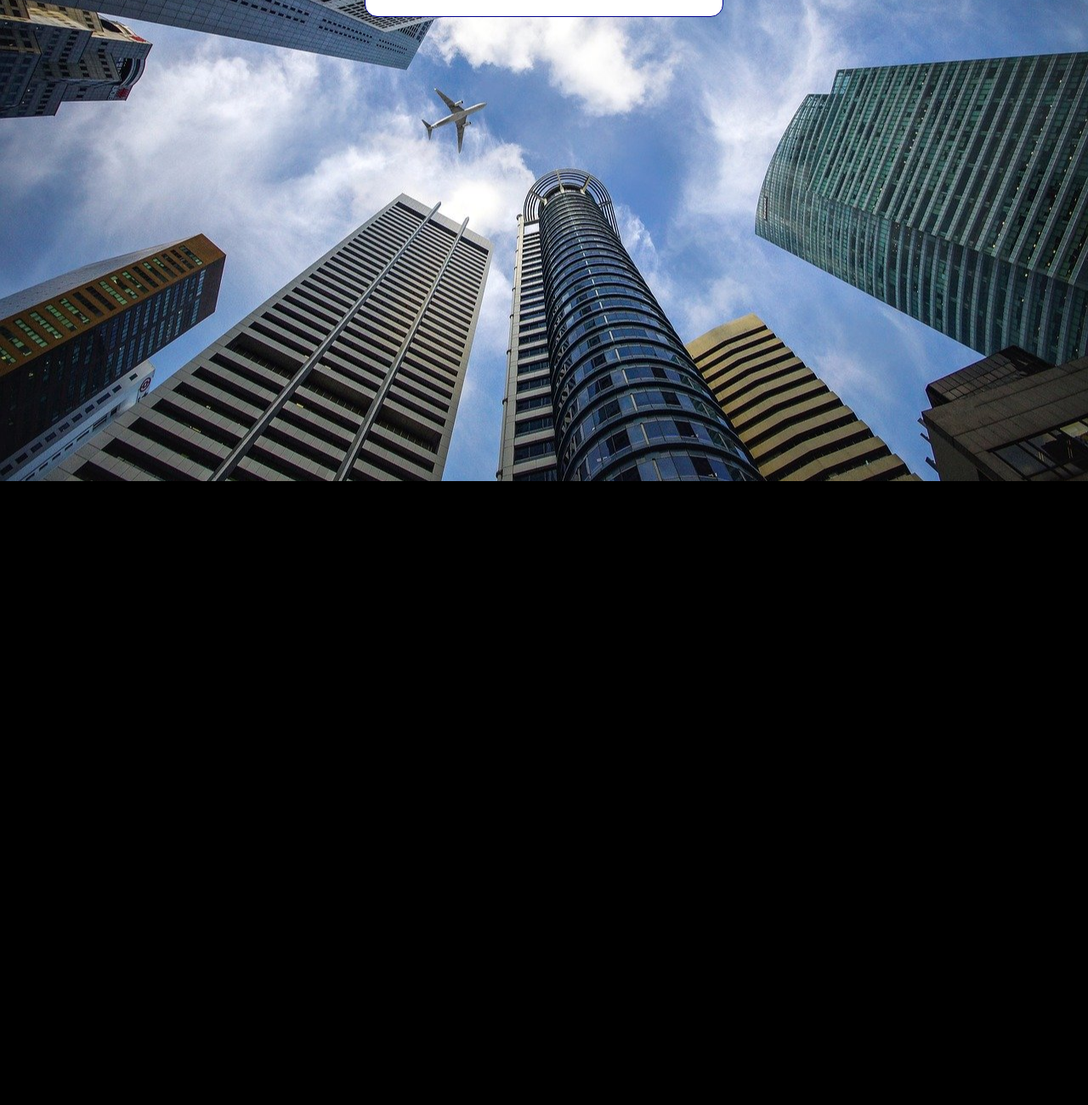
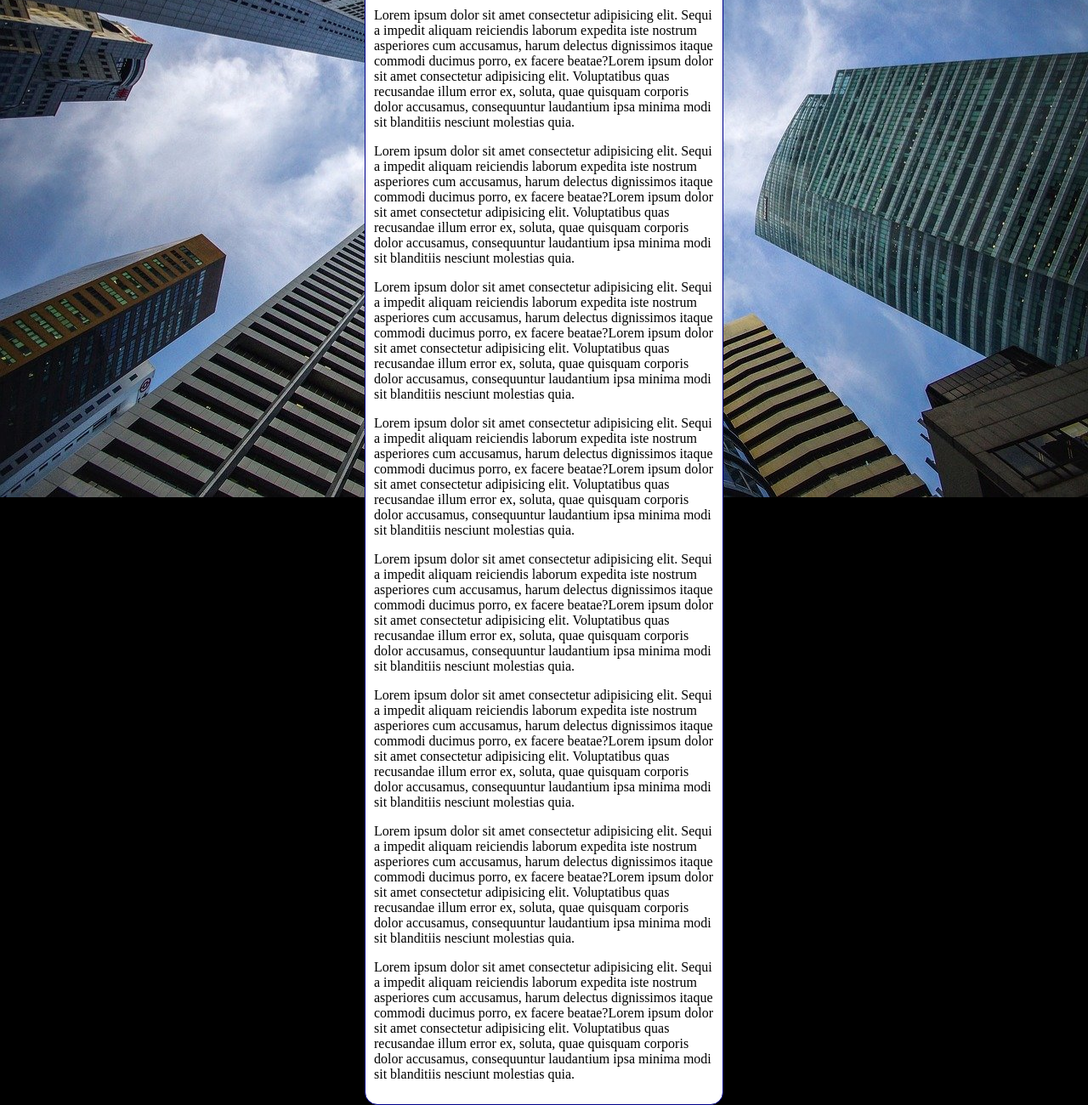
Before and after one commit to Gabruek9/HTML-CSS, a plain HTML site: page Exercicios/ex022/fundo006.html in a window 1280 px wide. Shown: the part 250-1550 px from the top of the page at 85% size. Before the commit the page ends 816 px from the top, so only its background shows below. Drawn offline with Linux system fonts and the light colour scheme.

Commit message:
Update fundo006.html

```diff
--- a/Exercicios/ex022/fundo006.html
+++ b/Exercicios/ex022/fundo006.html
@@ -27,6 +27,13 @@
     <main>
         <h1>teste de imagem de fundo</h1>
         <p>Lorem ipsum dolor sit amet consectetur adipisicing elit. Sequi a impedit aliquam reiciendis laborum expedita iste nostrum asperiores cum accusamus, harum delectus dignissimos itaque commodi ducimus porro, ex facere beatae?Lorem ipsum dolor sit amet consectetur adipisicing elit. Voluptatibus quas recusandae illum error ex, soluta, quae quisquam corporis dolor accusamus, consequuntur laudantium ipsa minima modi sit blanditiis nesciunt molestias quia.</p>
+        <p>Lorem ipsum dolor sit amet consectetur adipisicing elit. Sequi a impedit aliquam reiciendis laborum expedita iste nostrum asperiores cum accusamus, harum delectus dignissimos itaque commodi ducimus porro, ex facere beatae?Lorem ipsum dolor sit amet consectetur adipisicing elit. Voluptatibus quas recusandae illum error ex, soluta, quae quisquam corporis dolor accusamus, consequuntur laudantium ipsa minima modi sit blanditiis nesciunt molestias quia.</p>
+        <p>Lorem ipsum dolor sit amet consectetur adipisicing elit. Sequi a impedit aliquam reiciendis laborum expedita iste nostrum asperiores cum accusamus, harum delectus dignissimos itaque commodi ducimus porro, ex facere beatae?Lorem ipsum dolor sit amet consectetur adipisicing elit. Voluptatibus quas recusandae illum error ex, soluta, quae quisquam corporis dolor accusamus, consequuntur laudantium ipsa minima modi sit blanditiis nesciunt molestias quia.</p>
+        <p>Lorem ipsum dolor sit amet consectetur adipisicing elit. Sequi a impedit aliquam reiciendis laborum expedita iste nostrum asperiores cum accusamus, harum delectus dignissimos itaque commodi ducimus porro, ex facere beatae?Lorem ipsum dolor sit amet consectetur adipisicing elit. Voluptatibus quas recusandae illum error ex, soluta, quae quisquam corporis dolor accusamus, consequuntur laudantium ipsa minima modi sit blanditiis nesciunt molestias quia.</p>
+        <p>Lorem ipsum dolor sit amet consectetur adipisicing elit. Sequi a impedit aliquam reiciendis laborum expedita iste nostrum asperiores cum accusamus, harum delectus dignissimos itaque commodi ducimus porro, ex facere beatae?Lorem ipsum dolor sit amet consectetur adipisicing elit. Voluptatibus quas recusandae illum error ex, soluta, quae quisquam corporis dolor accusamus, consequuntur laudantium ipsa minima modi sit blanditiis nesciunt molestias quia.</p><p>Lorem ipsum dolor sit amet consectetur adipisicing elit. Sequi a impedit aliquam reiciendis laborum expedita iste nostrum asperiores cum accusamus, harum delectus dignissimos itaque commodi ducimus porro, ex facere beatae?Lorem ipsum dolor sit amet consectetur adipisicing elit. Voluptatibus quas recusandae illum error ex, soluta, quae quisquam corporis dolor accusamus, consequuntur laudantium ipsa minima modi sit blanditiis nesciunt molestias quia.</p>
+        <p>Lorem ipsum dolor sit amet consectetur adipisicing elit. Sequi a impedit aliquam reiciendis laborum expedita iste nostrum asperiores cum accusamus, harum delectus dignissimos itaque commodi ducimus porro, ex facere beatae?Lorem ipsum dolor sit amet consectetur adipisicing elit. Voluptatibus quas recusandae illum error ex, soluta, quae quisquam corporis dolor accusamus, consequuntur laudantium ipsa minima modi sit blanditiis nesciunt molestias quia.</p>
+        <p>Lorem ipsum dolor sit amet consectetur adipisicing elit. Sequi a impedit aliquam reiciendis laborum expedita iste nostrum asperiores cum accusamus, harum delectus dignissimos itaque commodi ducimus porro, ex facere beatae?Lorem ipsum dolor sit amet consectetur adipisicing elit. Voluptatibus quas recusandae illum error ex, soluta, quae quisquam corporis dolor accusamus, consequuntur laudantium ipsa minima modi sit blanditiis nesciunt molestias quia.</p>
+        <p>Lorem ipsum dolor sit amet consectetur adipisicing elit. Sequi a impedit aliquam reiciendis laborum expedita iste nostrum asperiores cum accusamus, harum delectus dignissimos itaque commodi ducimus porro, ex facere beatae?Lorem ipsum dolor sit amet consectetur adipisicing elit. Voluptatibus quas recusandae illum error ex, soluta, quae quisquam corporis dolor accusamus, consequuntur laudantium ipsa minima modi sit blanditiis nesciunt molestias quia.</p>
     </main>
 </body>
 </html>
```
